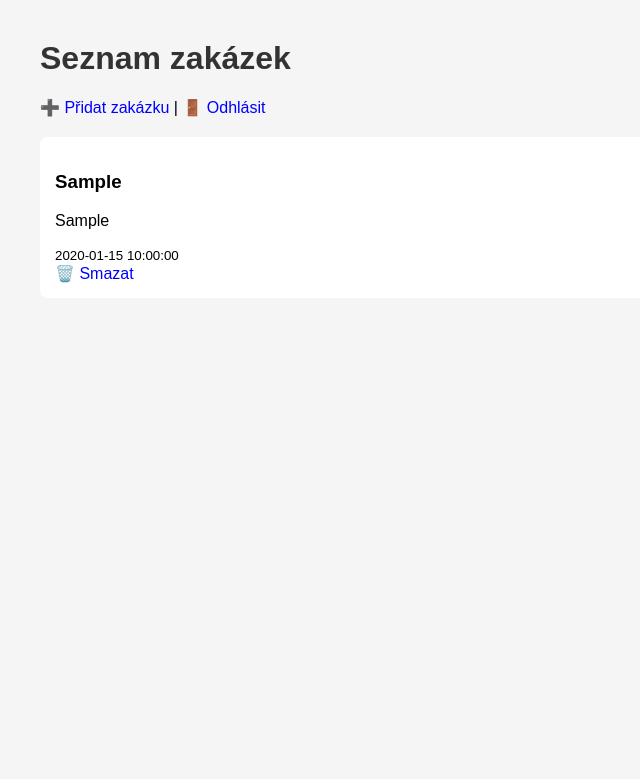
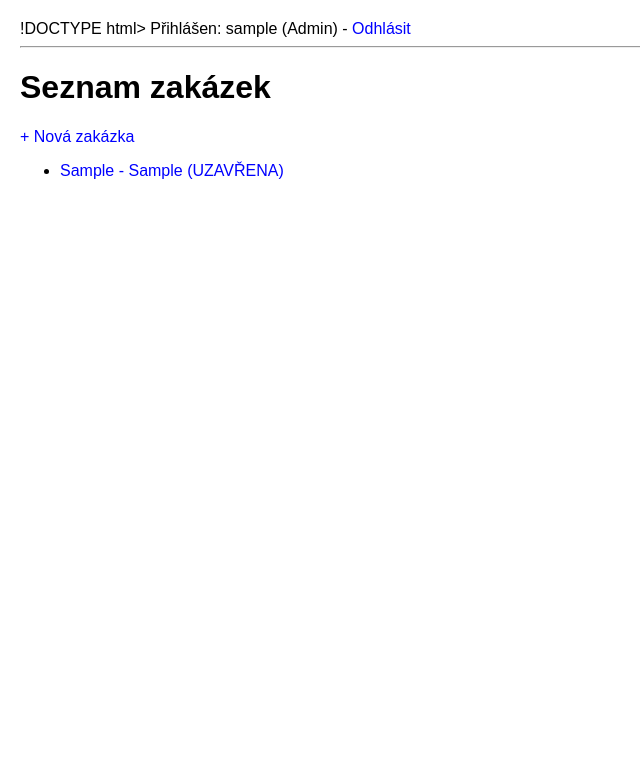
Before and after one commit to pecenyjirikdubno/zakazky-app, a Flask app: page / in a window 1280 px wide. Shown: the top 779 px of the page, without its empty margins (0-640 px from the left). Run offline with Flask 3, Linux system fonts and the light colour scheme; the visitor is signed in with stand-in values (Sample User, id 1); tables that the repository leaves empty hold one stand-in row (values such as "Sample post").

Commit message:
index.html

```diff
--- a/templates/index.html
+++ b/templates/index.html
@@ -1 +1,16 @@
-<!DOCTYPE html> <html lang="cs"> <head> <meta charset="UTF-8"> <title>Zakázky</title> <style> body { font-family: Arial; margin: 40px; background: #f5f5f5; } h1 { color: #333; } .box { background: white; padding: 15px; margin-bottom: 10px; border-radius: 8px; } a { text-decoration: none; color: blue; } .top { margin-bottom: 20px; } </style> </head> <body> <div class="top"> <h1>Seznam zakázek</h1> <a href="/add">➕ Přidat zakázku</a> | <a href="/logout">🚪 Odhlásit</a> </div> {% if zakazky %} {% for z in zakazky %} <div class="box"> <h3>{{ z.nazev }}</h3> <p>{{ z.popis }}</p> <small>{{ z.created_at }}</small><br> <a href="/delete/{{ z.id }}">🗑️ Smazat</a> </div> {% endfor %} {% else %} <p>Žádné zakázky zatím nejsou.</p> {% endif %} </body> </html>
+{% extends "base.html" %}
+
+{% block content %}
+<h1>Seznam zakázek</h1>
+<a href="{{ url_for('add') }}">+ Nová zakázka</a>
+<ul>
+    {% for z in zakazky %}
+        <li>
+            <a href="{{ url_for('zakazka_detail', zakazka_id=z.id) }}">
+                {{ z.nazev }} - {{ z.popis }}
+                {% if z.closed %}(UZAVŘENA){% endif %}
+            </a>
+        </li>
+    {% endfor %}
+</ul>
+{% endblock %}
```
